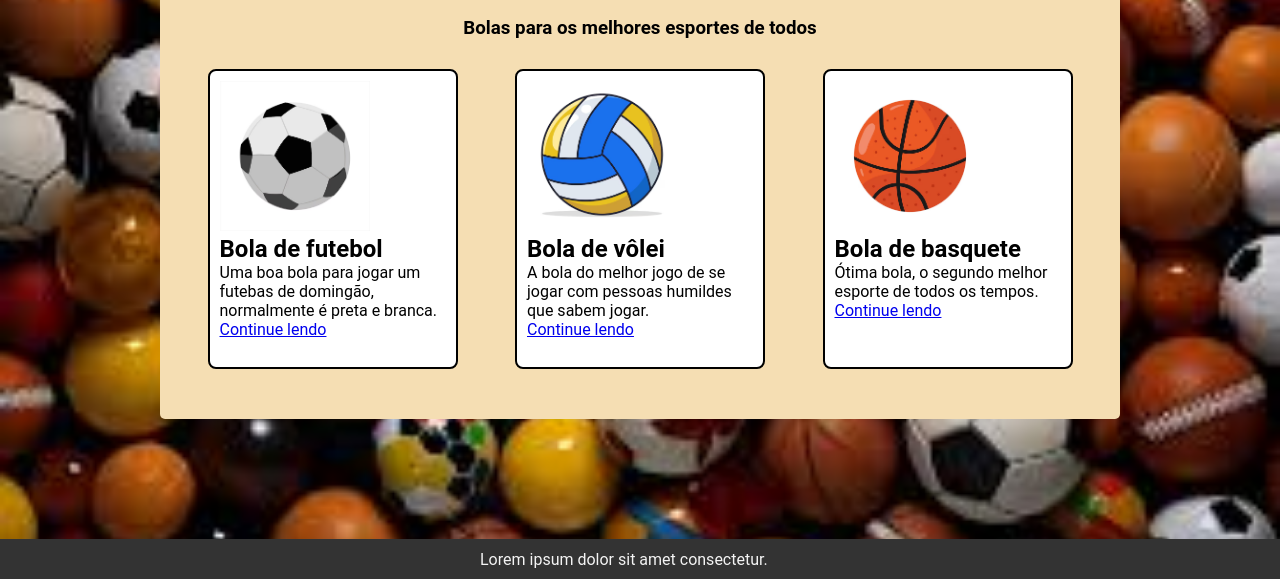
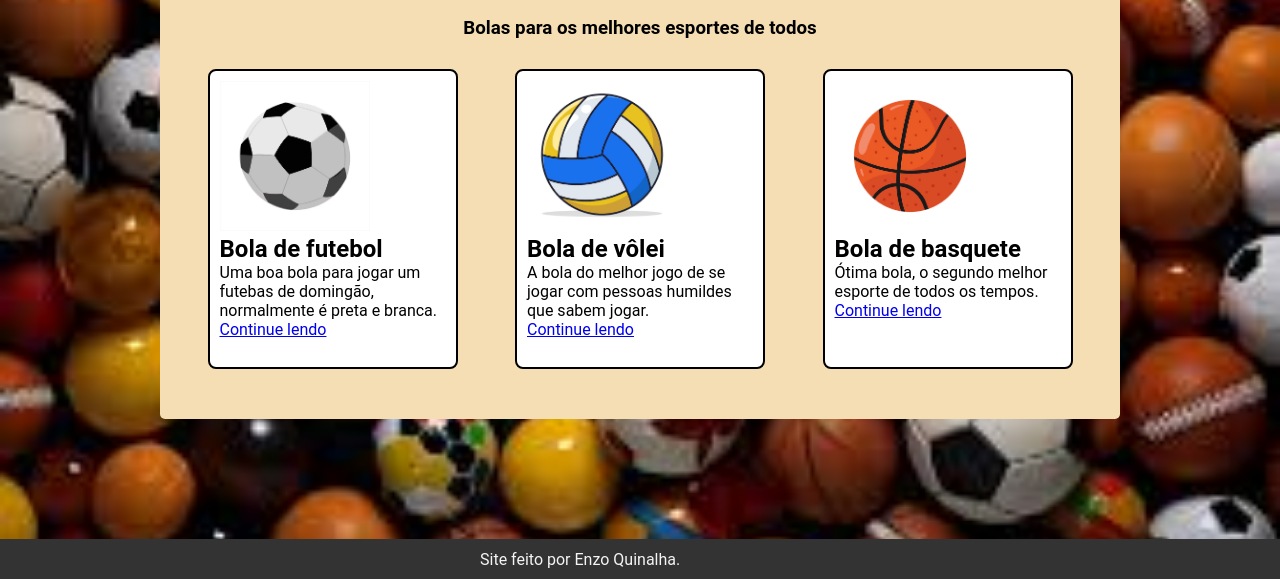
Before and after one commit to EnzoQuinalha/pratica-flexbox, a plain HTML site: page index.html in a window 1280 px wide. Shown: the part 221-800 px from the top of the page. Drawn offline with Linux system fonts and the light colour scheme.

Commit message:
Update index.html

```diff
--- a/index.html
+++ b/index.html
@@ -45,7 +45,7 @@
 
     </div>
     <footer>
-        <p>Lorem ipsum dolor sit amet consectetur.</p>
+        <p>Site feito por Enzo Quinalha.</p>
 
     </footer>
 </body>
```
